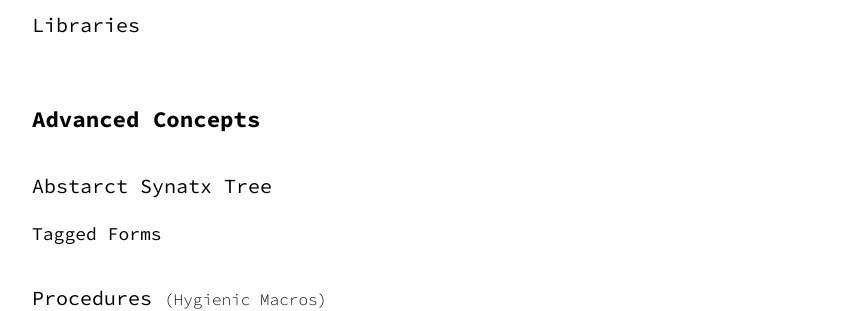
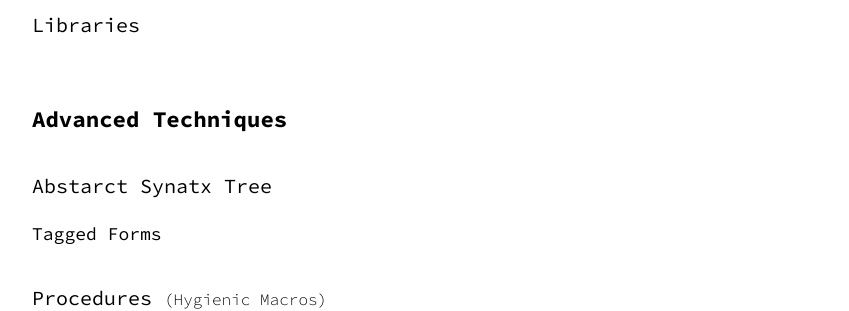
Before and after one commit to bruno-lang/bruno-lang.github.io, a Jekyll site: the page built from learn/index.md, in a window 1280 px wide and 900 px high, scrolled down 7520 px. Shown: the part 399-710 px from the top of the window, without its empty margins (208-1057 px from the left). Built offline with Jekyll 4.4.1, drawn with Linux system fonts in a browser that asks for light colours; nearby versions of some CDN libraries.

Commit message:
Update index.md

```diff
--- a/learn/index.md
+++ b/learn/index.md
@@ -338,7 +338,7 @@ abstraction can also be made first class as operations will soon show.
 
 ### Libraries
 
-## Advanced Concepts
+## Advanced Techniques
 
 ### Abstarct Synatx Tree
 
```
